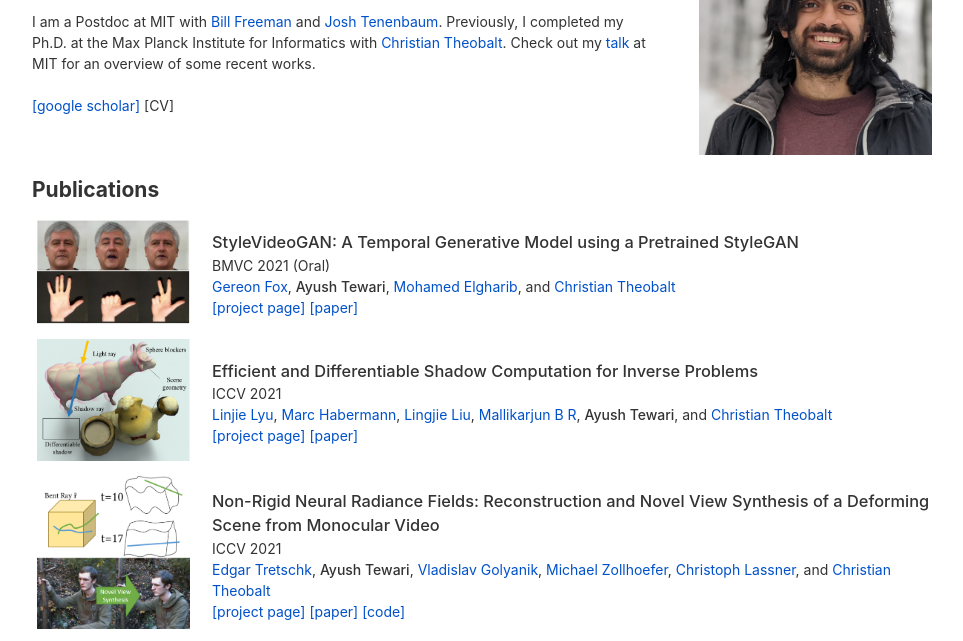
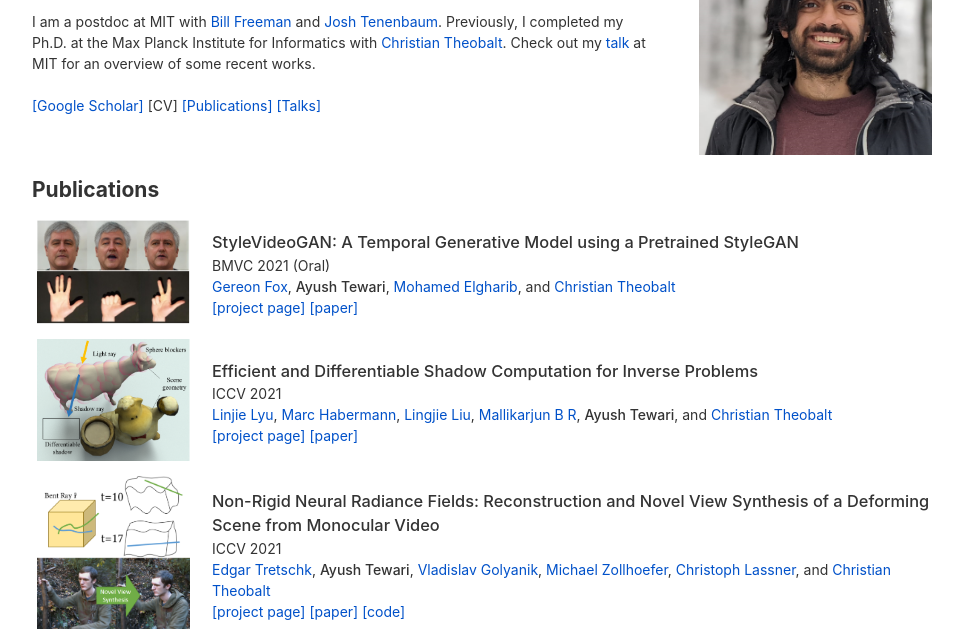
Before and after one commit to ayushtewari/ayushtewari.github.io, an Eleventy site: page index.njk in a window 1280 px wide. Shown: the part 118-759 px from the top of the page, without its empty margins (158-1121 px from the left). Built offline with nearby package versions, Linux system fonts and the light colour scheme; Eleventy itself is replaced by a stand-in of ours; files that its build step writes are made by us from their sources; what @grimlink/eleventy-plugin-sass would draw is missing.

Commit message:
talks added

```diff
--- a/index.11tydata.js
+++ b/index.11tydata.js
@@ -162,5 +162,5 @@ module.exports = {
             data: "[video]".link("https://www.youtube.com/watch?v=LCTYRqW-ne8&t=890s")
         },
     ],
-    metadata: ["[google scholar]".link("https://scholar.google.com/citations?user=pDnzpeoAAAAJ&hl=en"), "[CV]"].join(" "),
+    metadata: ["[Google Scholar]".link("https://scholar.google.com/citations?user=pDnzpeoAAAAJ&hl=en"), "[CV]"].join(" "),
 };
--- a/index.njk
+++ b/index.njk
@@ -14,17 +14,17 @@
           <td class="bio">
             <h1 class="name ">Ayush Tewari</h1>
             <div class="email ">ayusht@mit.edu</div>
-            <p>I am a Postdoc at MIT with <a href="http://billf.mit.edu">Bill Freeman</a> and <a href="http://web.mit.edu/cocosci/josh.html">Josh Tenenbaum</a>. Previously, I completed my Ph.D. at the Max Planck Institute for Informatics with <a href="https://www.mpi-inf.mpg.de/~theobalt/">Christian Theobalt</a>.
+            <p>I am a postdoc at MIT with <a href="http://billf.mit.edu">Bill Freeman</a> and <a href="http://web.mit.edu/cocosci/josh.html">Josh Tenenbaum</a>. Previously, I completed my Ph.D. at the Max Planck Institute for Informatics with <a href="https://www.mpi-inf.mpg.de/~theobalt/">Christian Theobalt</a>.
              Check out my <a href="https://www.youtube.com/watch?v=wyuMeSlTTfI">talk</a> at MIT for an overview of some recent works. <br/><br/>
-             {{ metadata | safe }}                </p>
+             {{ metadata | safe }}  <a href="#publications" >[Publications]</a>  <a href="#talks" >[Talks]</a>              </p>
           </td>
           <td class="photo">
-            <img src="assets/photo.jpeg" width="100%">
+            <img src="assets/photo.jpeg" width="100%"> <br/>
           </td>
         </tr>
       </tbody>
     </table>
-    <h2>Publications</h2>
+    <h2 id="publications">Publications</h2>
     <ul class="publications">
       {% for pub in publications %}
         <li class="pub">
@@ -46,7 +46,7 @@
         </li>
       {% endfor %}
     </ul>
-    <h2>Talks</h2>
+    <h2 id="talks">Talks</h2>
     <ul class="talks">
       {% for talk in talks %}
         <li class="talk">
```
